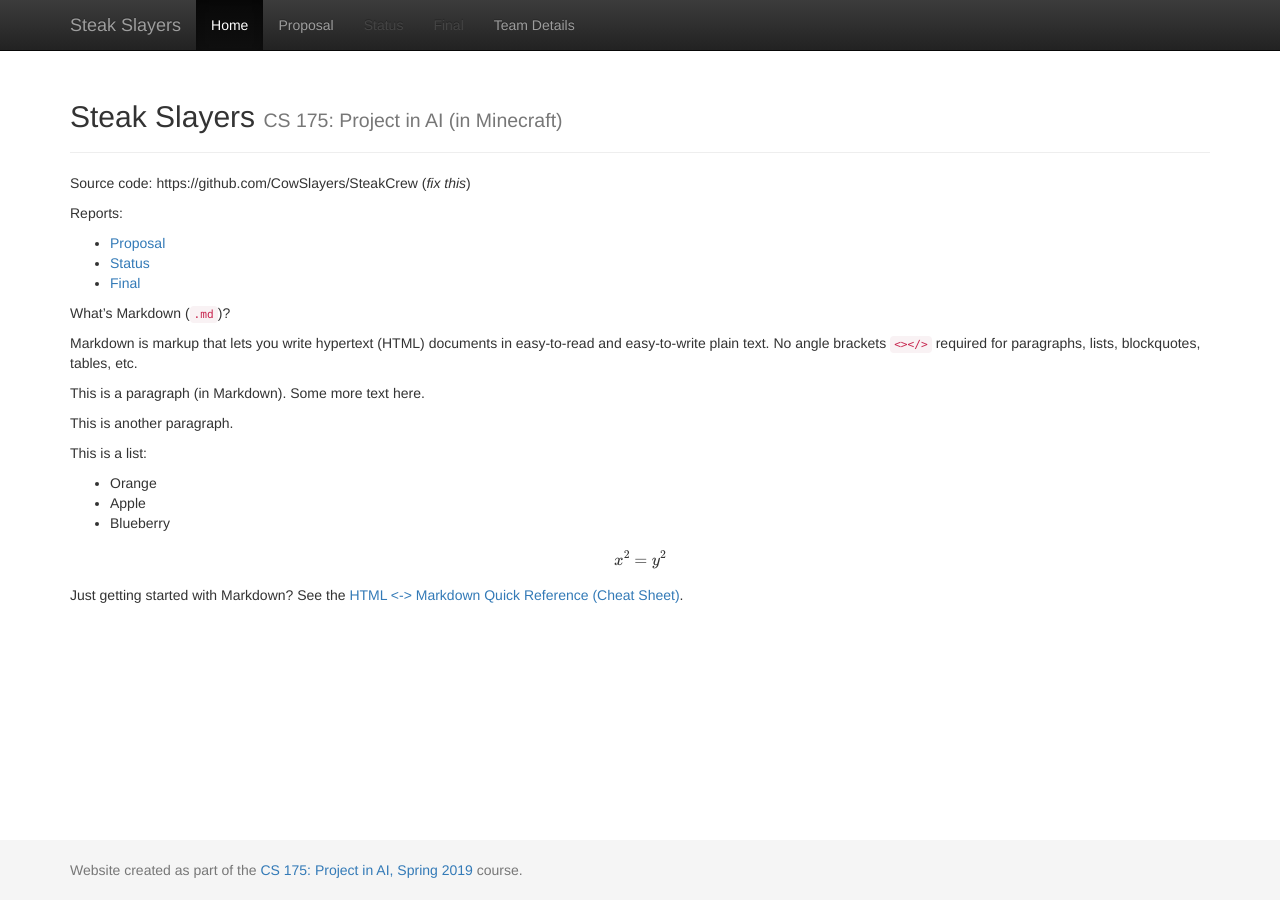
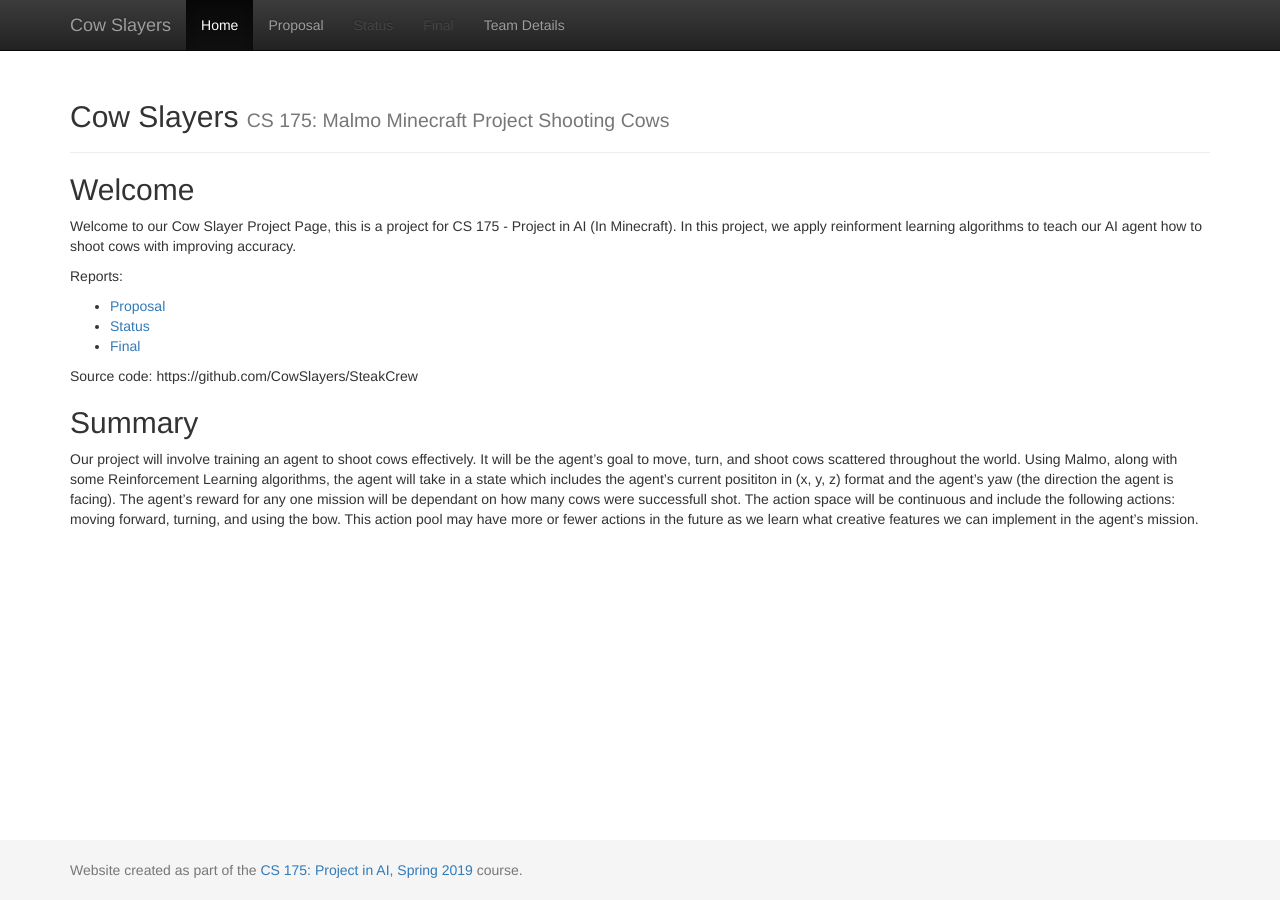
Before and after one commit to CowSlayers/SteakCrew, a Jekyll site: the page built from docs/index.md, in a window 1280 px wide. Built offline with Jekyll 4.4.1, drawn with Linux system fonts in a browser that asks for light colours; formulas are drawn with MathJax 3.

Commit message:
Update index.md and _config.yml

```diff
--- a/docs/_config.yml
+++ b/docs/_config.yml
@@ -1,8 +1,8 @@
 ###########
 # site.title
 
-title:    'Steak Slayers'
-subtitle: 'CS 175: Project in AI (in Minecraft)'
+title:    'Cow Slayers'
+subtitle: 'CS 175: Malmo Minecraft Project Shooting Cows'
 
 
 #########################
--- a/docs/index.md
+++ b/docs/index.md
@@ -3,7 +3,9 @@ layout: default
 title:  Home
 ---
 
-Source code: https://github.com/CowSlayers/SteakCrew (_fix this_)
+## Welcome
+Welcome to our Cow Slayer Project Page, this is a project for CS 175 - Project in AI (In Minecraft).
+In this project, we apply reinforment learning algorithms to teach our AI agent how to shoot cows with improving accuracy.
 
 Reports:
 
@@ -11,30 +13,7 @@ Reports:
 - [Status](status.html)
 - [Final](final.html)
 
-What's Markdown (`.md`)?
+Source code: https://github.com/CowSlayers/SteakCrew
 
-Markdown is markup that lets you write hypertext (HTML) documents
-in easy-to-read and easy-to-write plain text.
-No angle brackets `<></>` required for
-paragraphs, lists, blockquotes, tables, etc.
-
-
-This is a paragraph (in Markdown). Some more
-text here.
-
-This is another paragraph.
-
-This is a list:
-
-- Orange
-- Apple
-- Blueberry
-
-$$x^2 = y^2$$
-
-
-Just getting started with Markdown?
-See the [HTML <-> Markdown Quick Reference (Cheat Sheet)][quickref].
-
-
-[quickref]: https://github.com/mundimark/quickrefs/blob/master/HTML.md
+## Summary
+Our project will involve training an agent to shoot cows effectively. It will be the agent's goal to move, turn, and shoot cows scattered throughout the world. Using Malmo, along with some Reinforcement Learning algorithms, the agent will take in a state which includes the agent's current posititon in (x, y, z) format and the agent's yaw (the direction the agent is facing). The agent's reward for any one mission will be dependant on how many cows were successfull shot. The action space will be continuous and include the following actions: moving forward, turning, and using the bow. This action pool may have more or fewer actions in the future as we learn what creative features we can implement in the agent's mission.
```
